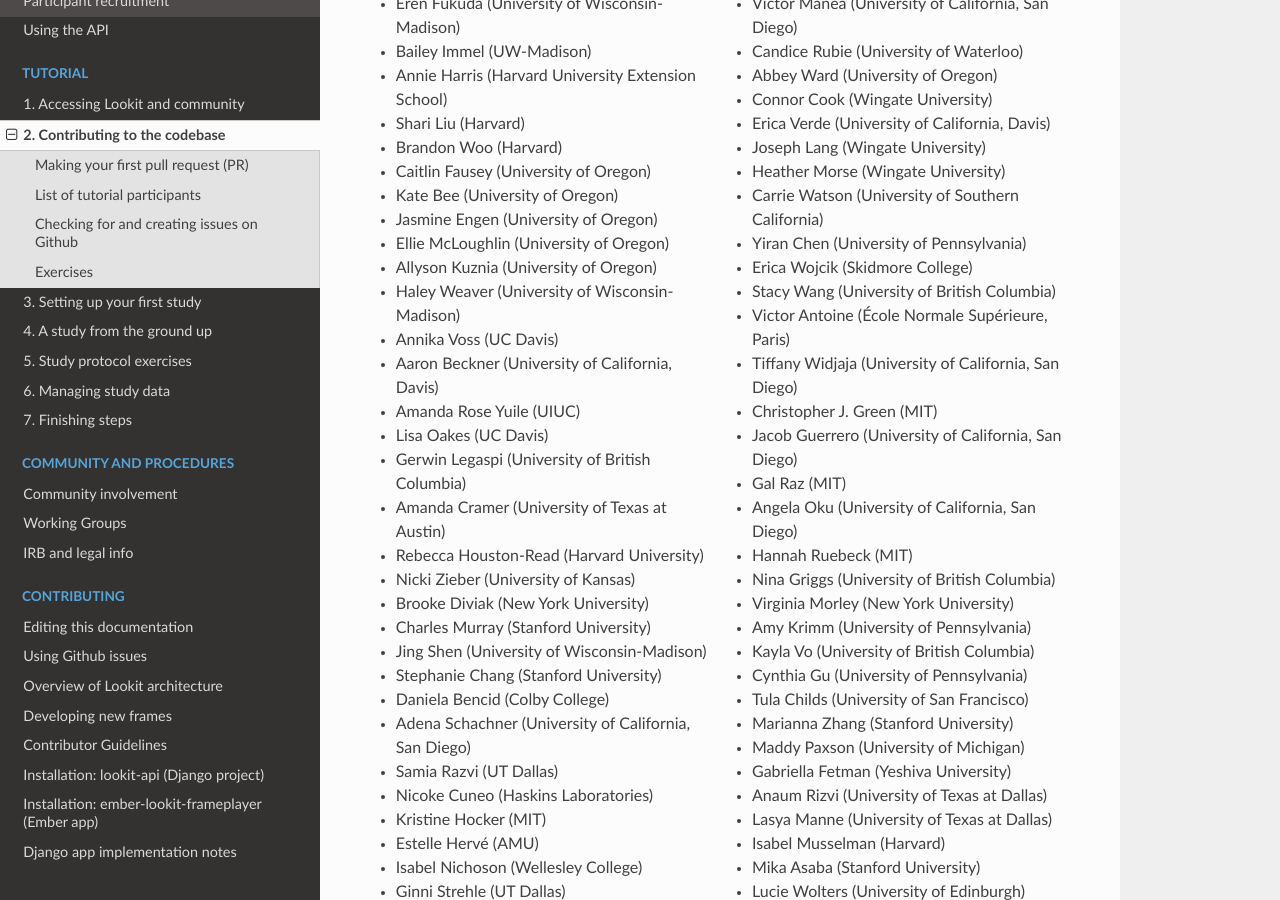
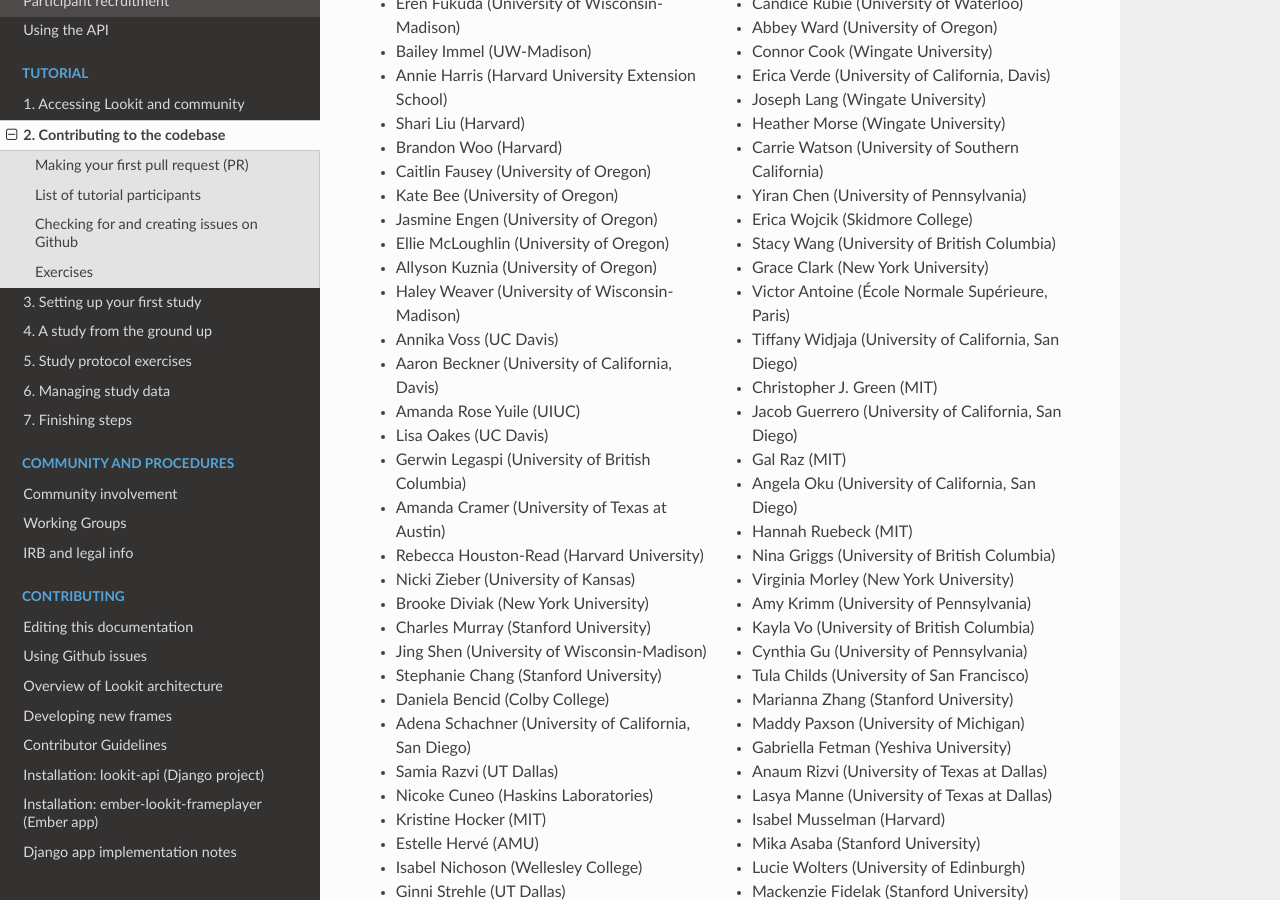
Before and after one commit to lookit/lookit-docs, a Sphinx documentation site: the page built from docs/source/tutorial-contributing.rst, in a window 1280 px wide and 900 px high, scrolled down 5217 px. Built offline with Sphinx 7.4.7 and the Read the Docs theme 2.0.0, drawn with Linux system fonts in a browser that asks for light colours.

Commit message:
Add tutorial participant to list

```diff
--- a/docs/source/tutorial-contributing.rst
+++ b/docs/source/tutorial-contributing.rst
@@ -212,6 +212,7 @@
 - Yiran Chen (University of Pennsylvania)
 - Erica Wojcik (Skidmore College)
 - Stacy Wang (University of British Columbia)
+- Grace Clark (New York University)
 - Victor Antoine (École Normale Supérieure, Paris)
 - Tiffany Widjaja (University of California, San Diego)
 - Christopher J. Green (MIT)
```
